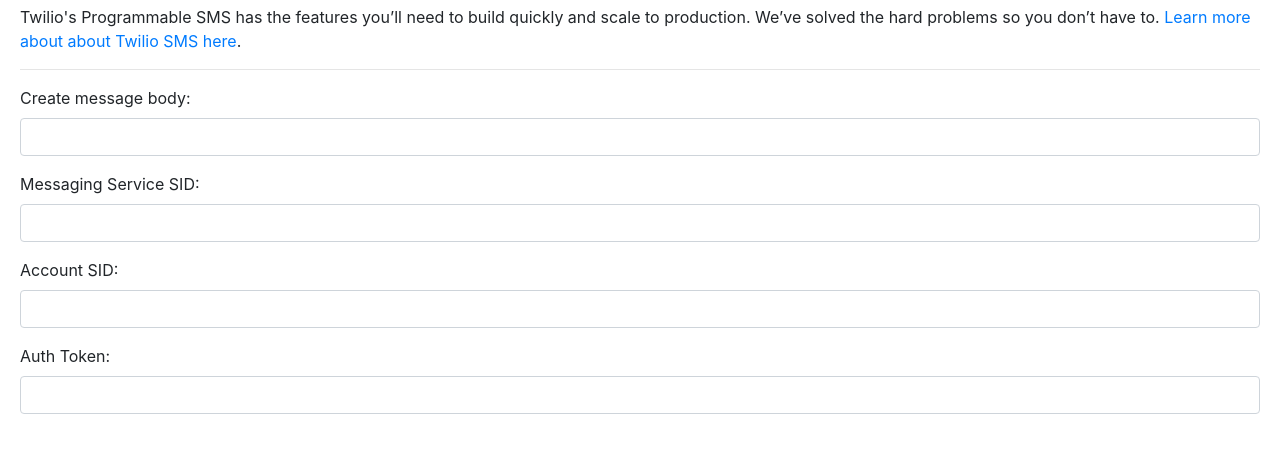
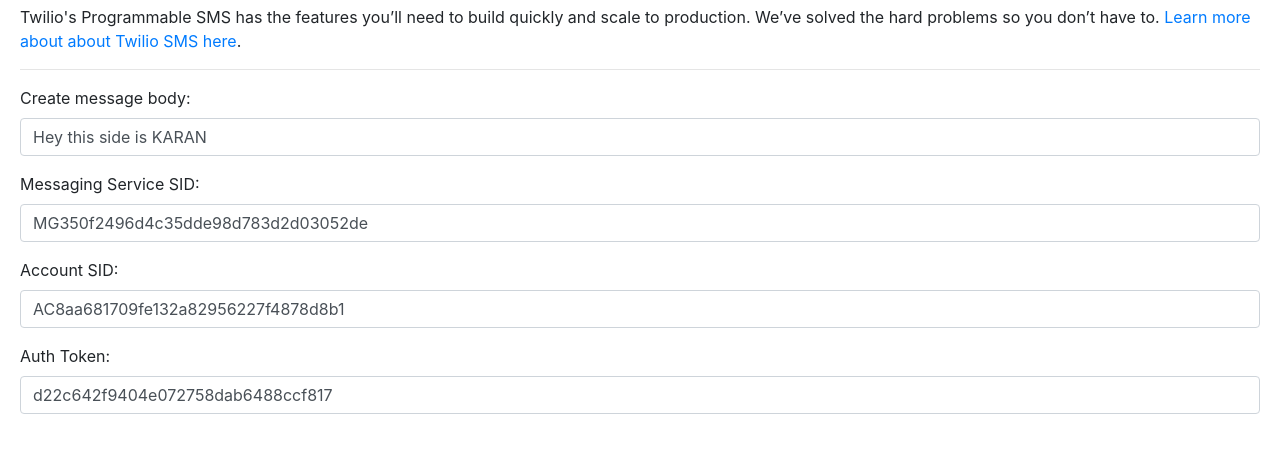
Before and after one commit to DevKaranJain/twilio_custom_activity, a website: page public/index.html in a window 1280 px wide. Shown: the part 61-514 px from the top of the page. Drawn offline with nearby package versions, Linux system fonts and the light colour scheme.

Commit message:
Update index.html

```diff
--- a/public/index.html
+++ b/public/index.html
@@ -40,19 +40,19 @@
     <hr>
     <div class="form-group">
         <div><label for="messageBody">Create message body:</label></div>
-        <input class="form-control" id="messageBody" type="text" name="messageBody" value="">
+        <input class="form-control" id="messageBody" type="text" name="messageBody" value="Hey this side is KARAN">
     </div>
     <div class="form-group">
         <div><label for="messagingService">Messaging Service SID:</label></div>
-        <input class="form-control" id="messagingService" type="text" name="messagingService" value="">
+        <input class="form-control" id="messagingService" type="text" name="messagingService" value="MG350f2496d4c35dde98d783d2d03052de">
     </div>
     <div class="form-group">
         <div><label for="accountSID">Account SID:</label></div>
-        <input class="form-control" id="accountSID" type="text" name="accountSID" value="">
+        <input class="form-control" id="accountSID" type="text" name="accountSID" value="AC8aa681709fe132a82956227f4878d8b1">
     </div>
     <div class="form-group">
         <div><label for="authToken">Auth Token:</label></div>
-        <input class="form-control" id="authToken" type="text" name="authToken" value="">
+        <input class="form-control" id="authToken" type="text" name="authToken" value="d22c642f9404e072758dab6488ccf817">
     </div>
 
 </div>
```
